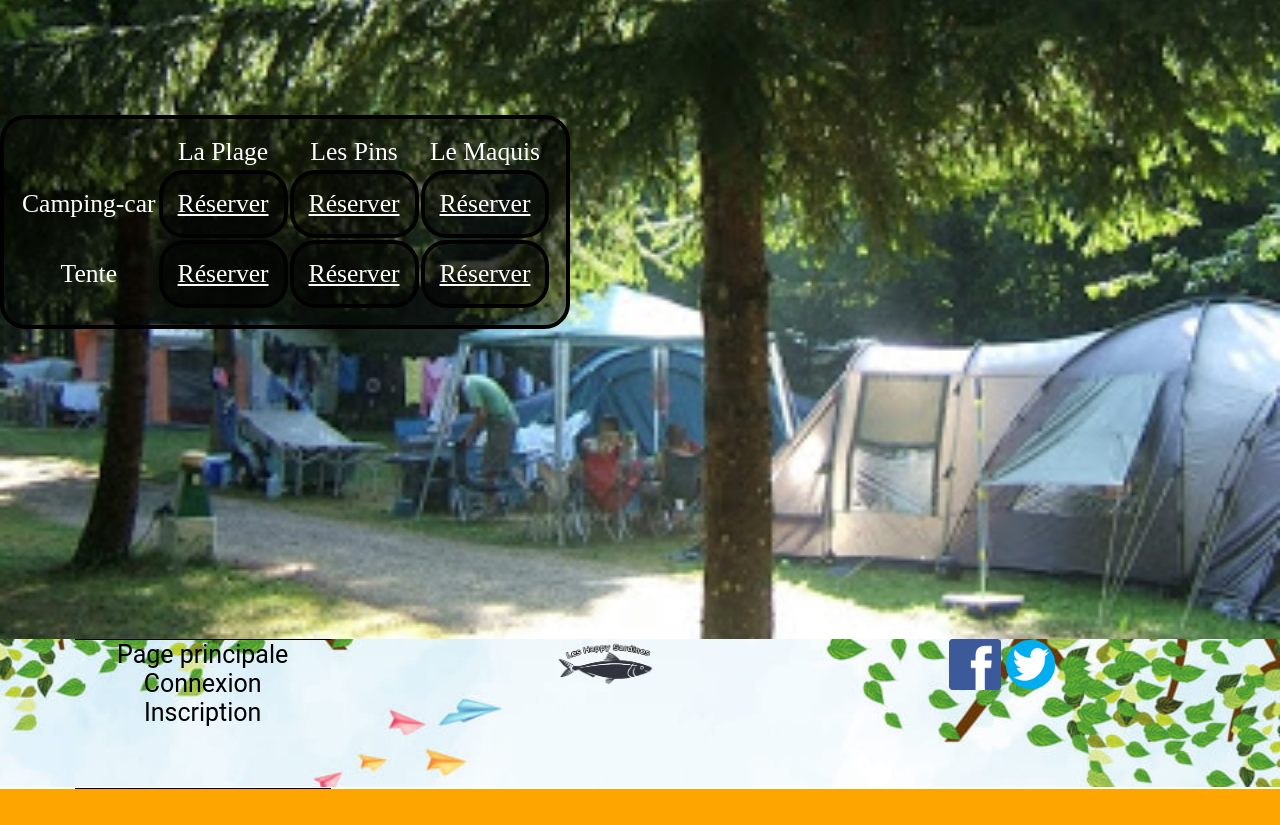
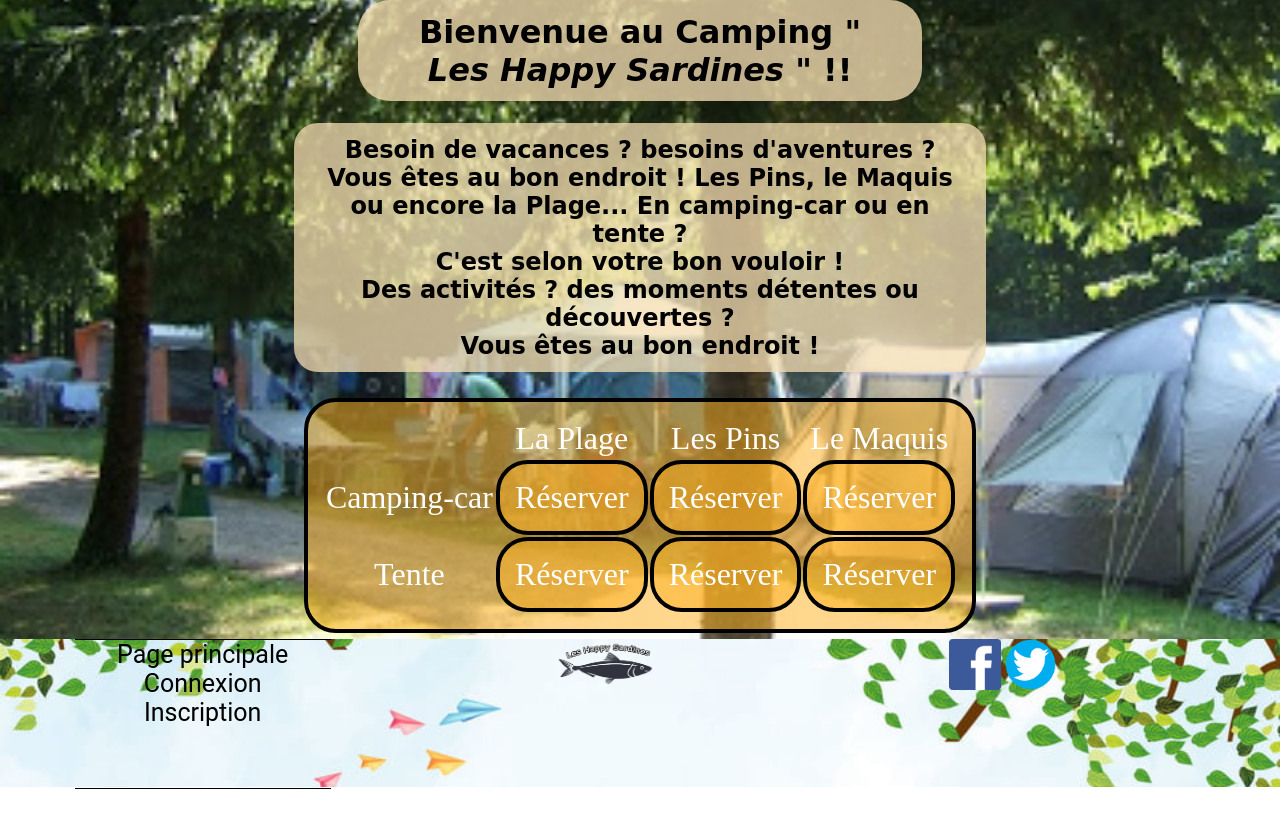
Before and after one commit to amine-bouchakour/camping, a PHP site: page / in a window 1280 px wide. Shown: the part 141-966 px from the top of the page. Before the commit the page ends 930 px from the top, so only its background shows below. Run offline with PHP 8.4, Linux system fonts and the light colour scheme.

Commit message:
page principale presque fini, leger bug au  niveau du footer

```diff
--- a/camping.css
+++ b/camping.css
@@ -163,13 +163,13 @@
 
 
 .tableindex{
-    font-size: 2vw;
-    margin-top: 10%;
+    font-size: 2.5vw;
+    margin: 2% auto 5%;
     padding:15px;
     text-align: center;
     border: 4px black solid;
     border-radius: 1em;
-    background-color: rgba(0, 0, 0, 0.5);
+    background-color: rgba(255, 179, 37, 0.521);
     color: white;
 }
 
@@ -177,6 +177,35 @@
     color: white ;
 }
 
+.textintrotitre{
+    padding: 1% 2%;
+    width: 40%;
+    margin: 0 auto;
+    text-align: center;
+    color:rgb(0, 0, 0);
+    background-color: rgba(245, 222, 179, 0.767);
+    font-family: cursive;
+    font-weight: bold;
+    border-radius: 1em;
+}
+
+.textintro{
+    /* margin:1% 0 0; */
+    padding: 1% 2%;
+    width: 50%;
+    margin:0 auto;
+    text-align: center;
+    color:rgb(0, 0, 0);
+    background-color: rgba(245, 222, 179, 0.753);
+    font-family: cursive;
+    border-radius: 1em;
+
+}
+
+
+a{
+    text-decoration: none;
+}
 
 
 /*-----------------------INSCRIPTION-------------------*/
--- a/index.php
+++ b/index.php
@@ -8,7 +8,13 @@
 		<?php include('header.php'); ?>
 		<main id="mainindex">
 
-
+			 <p><h1 class="textintrotitre">Bienvenue au Camping "<i> Les Happy Sardines </i>" !! <h1>
+		<h2 class="textintro">Besoin de vacances ? besoins d'aventures ? <br>
+		Vous êtes au bon endroit !
+		Les Pins, le Maquis ou encore la Plage... En camping-car ou en tente ? <br>
+		C'est selon votre bon vouloir ! <br> Des activités ? des moments détentes ou découvertes ? <br>
+		Vous êtes au bon endroit !
+			</h2></p>
 
 
 	 		<table class="tableindex">
```
